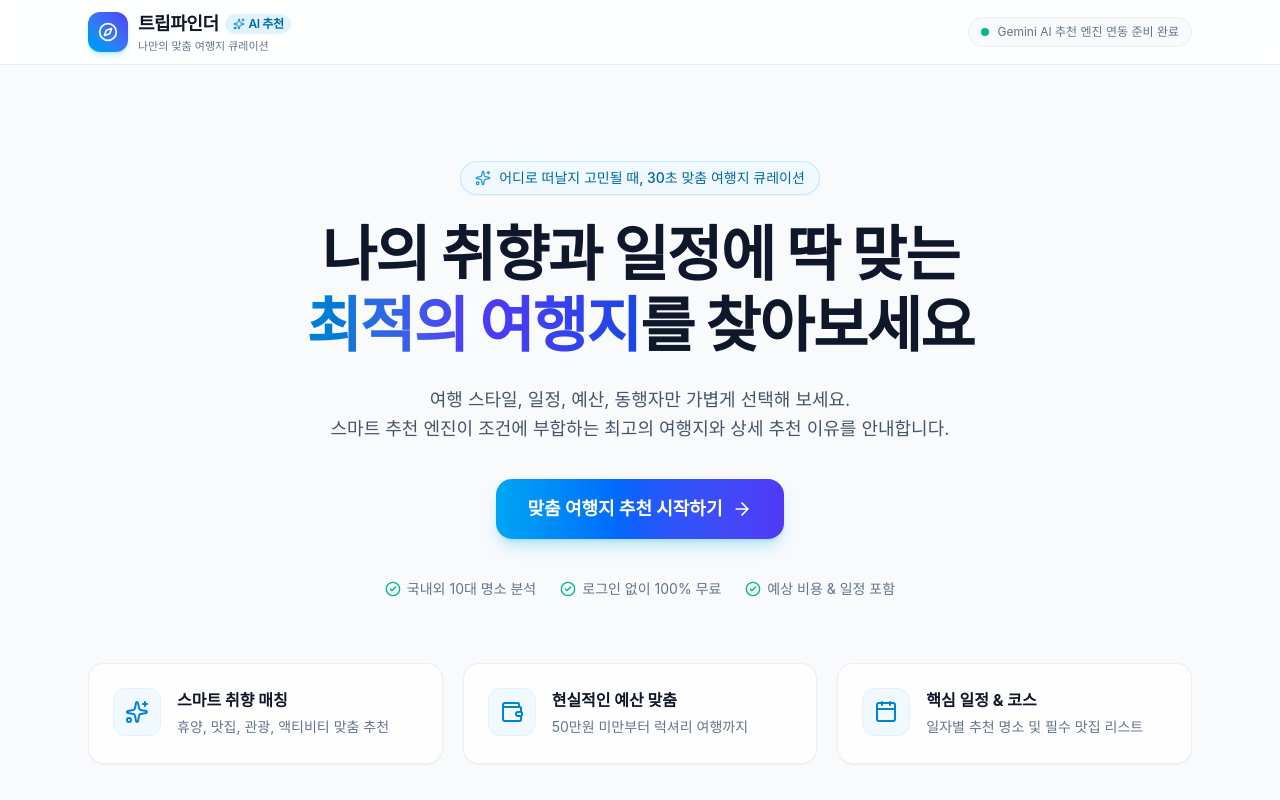
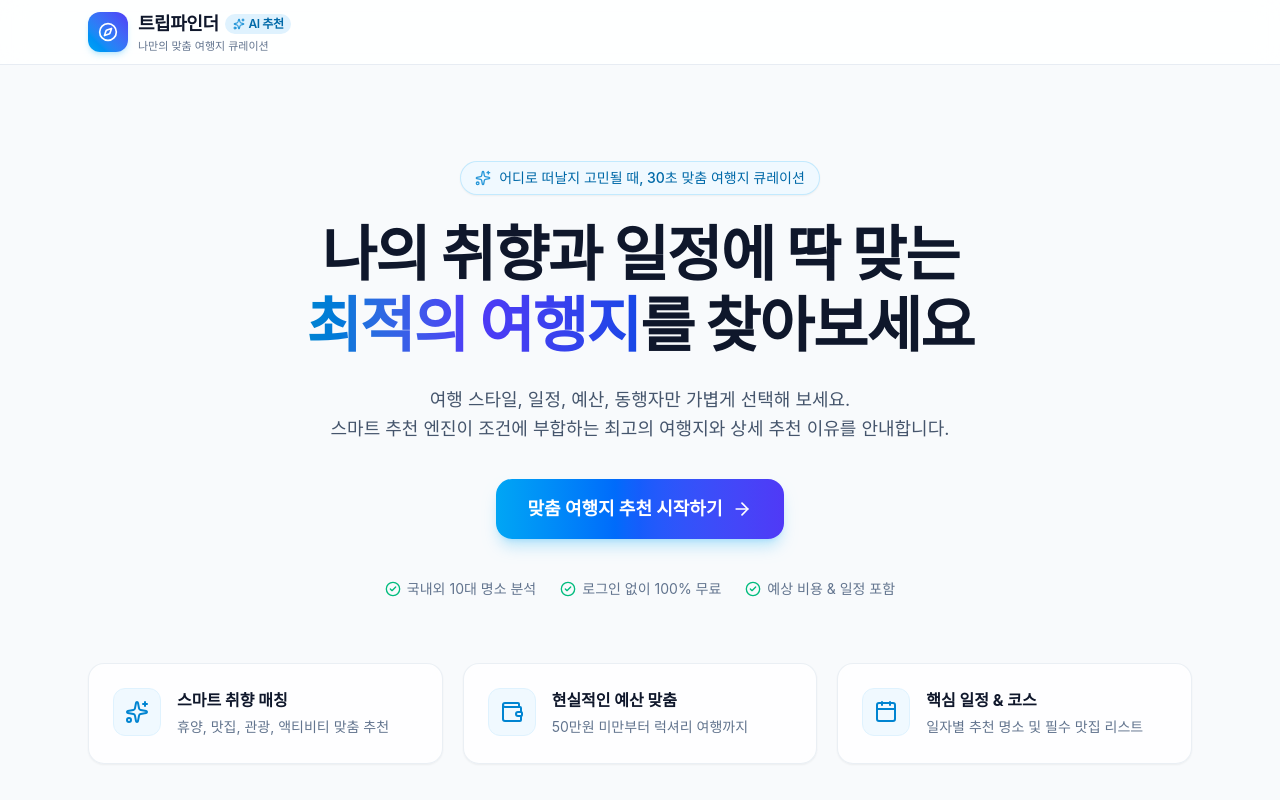
Before and after one commit to sm-dev-enjoy/travel-guide, a Next.js app: page / in a window 1280 px wide. Shown: the top 800 px of the page. Built offline with nearby package versions, Linux system fonts and the light colour scheme.

Commit message:
style: remove Gemini AI engine status badge from Header

```diff
--- a/src/components/Header.tsx
+++ b/src/components/Header.tsx
@@ -44,11 +44,6 @@ export const Header: React.FC<HeaderProps> = ({ currentStep, onReset }) => {
               <span className="sm:hidden">리셋</span>
             </button>
           )}
-
-          <div className="hidden md:flex items-center gap-2 text-xs text-slate-500 bg-slate-50 border border-slate-200/60 px-3 py-1.5 rounded-full">
-            <span className="w-2 h-2 rounded-full bg-emerald-500 animate-pulse"></span>
-            <span>Gemini AI 추천 엔진 연동 준비 완료</span>
-          </div>
         </div>
       </div>
     </header>
```
